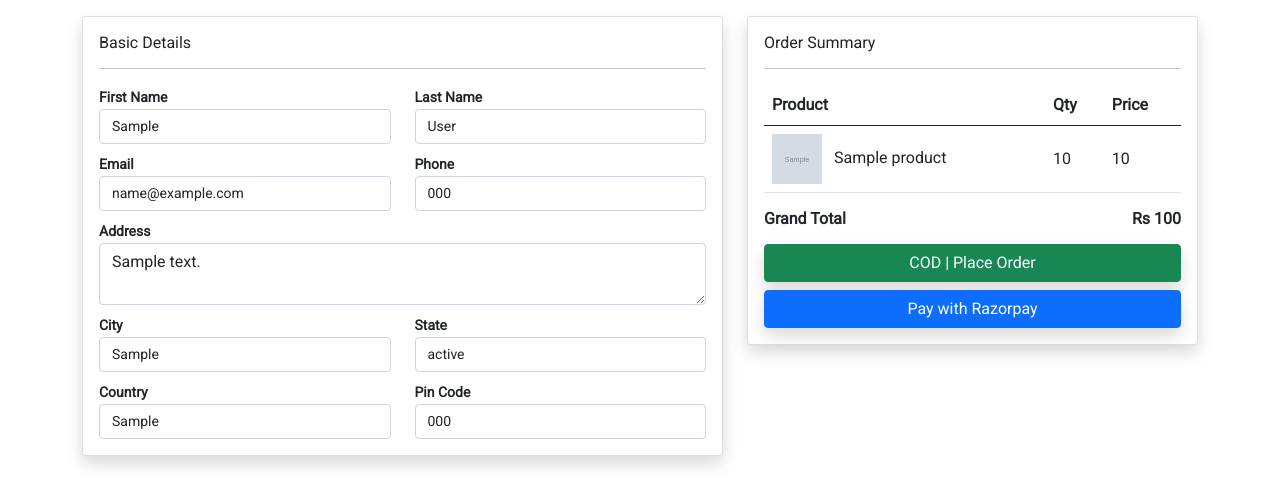
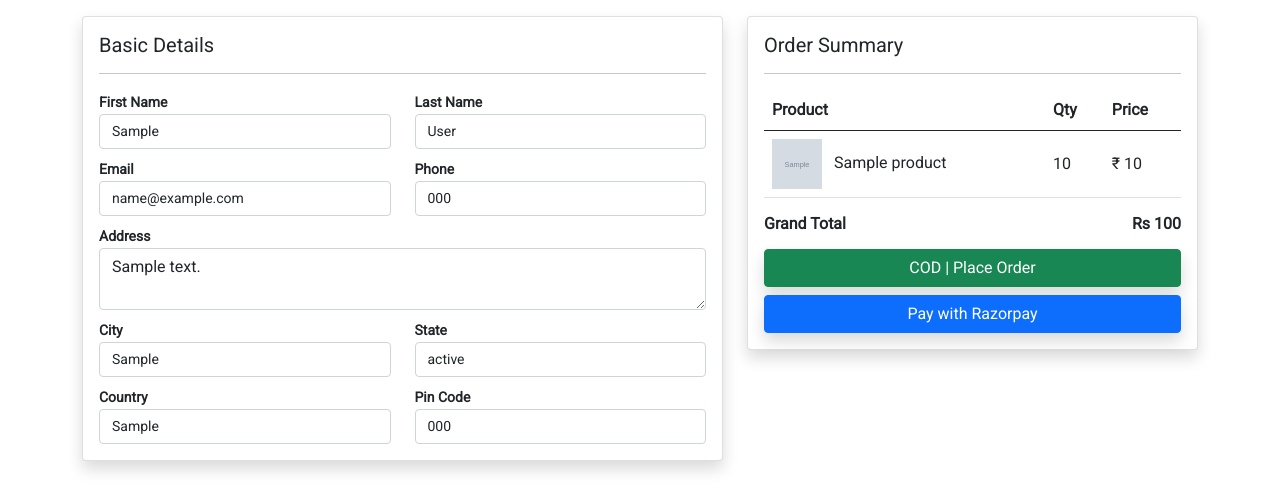
Before and after one commit to katammaniteja/Go-Cart, a Django app: page /checkout in a window 1280 px wide. Shown: the part 56-557 px from the top of the page. Run offline with Django 3.2, Linux system fonts and the light colour scheme; a user stored in the database is signed in; tables that the repository leaves empty hold one stand-in row (values such as "Sample post"); grey boxes marked "Sample" are stand-in pictures; data that the repository does not hold is empty; some libraries are stand-ins or nearby versions.

Commit message:
Update checkout.html

```diff
--- a/store/templates/store/checkout.html
+++ b/store/templates/store/checkout.html
@@ -11,7 +11,7 @@
             <div class="col-md-7 ">
                 <div class="card shadow checkoutform">
                     <div class="card-body">
-                        <h6>Basic Details</h6>
+                        <h5>Basic Details</h5>
                         <hr>
                         <div class="row">
                             <div class="col-md-6">
@@ -57,10 +57,10 @@
             <div class="col-md-5">
                 <div class="card shadow">
                     <div class="card-body">
-                        <h6>Order Summary</h6>
+                        <h5>Order Summary</h5>
                         <hr>
                         {% if cartitems %}
-                            <table class="table table-stripeds table-bordereds align-middle">
+                            <table class="table align-middle">
                                 <thead>
                                     <tr>
                                         <th>Product</th>
@@ -76,7 +76,7 @@
                                                 {{item.product.name}}
                                             </td>
                                             <td>{{item.product_qty}}</td>
-                                            <td>{{item.product.selling_price| stringformat:'d'}}</td>
+                                            <td class="text-nowrap">&#8377 {{item.product.selling_price| stringformat:'d'}}</td>
                                         </tr>
                                     {% endfor %}
                                 </tbody>
```
